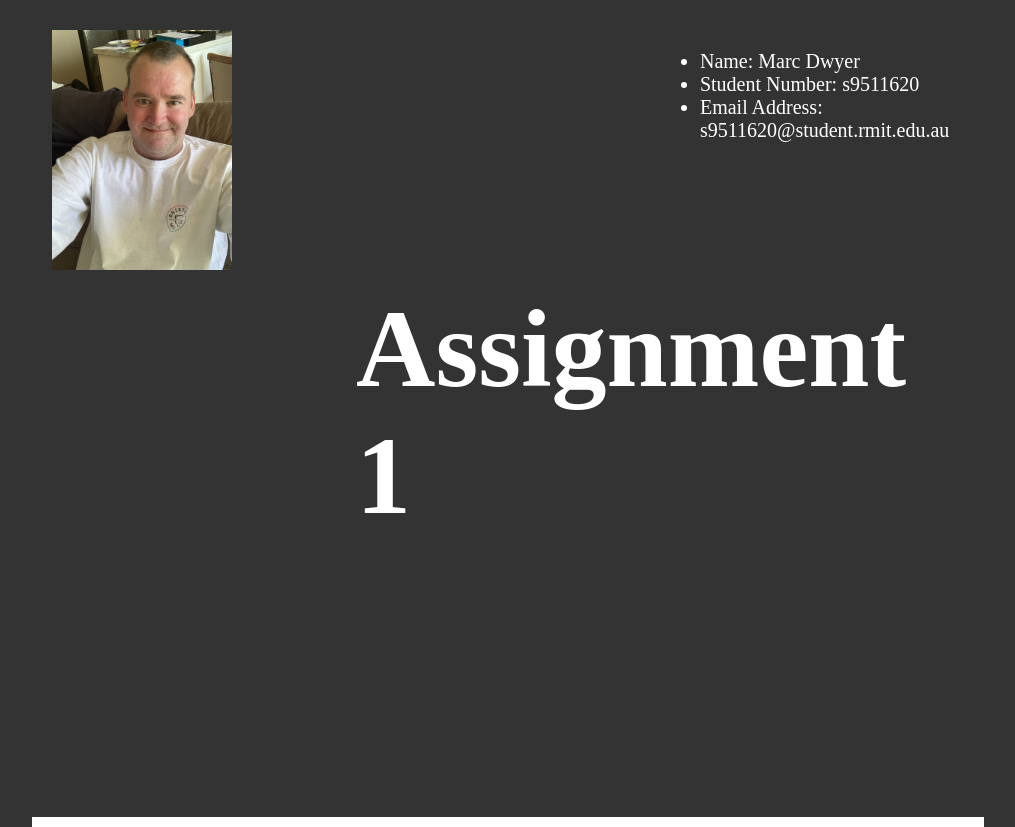
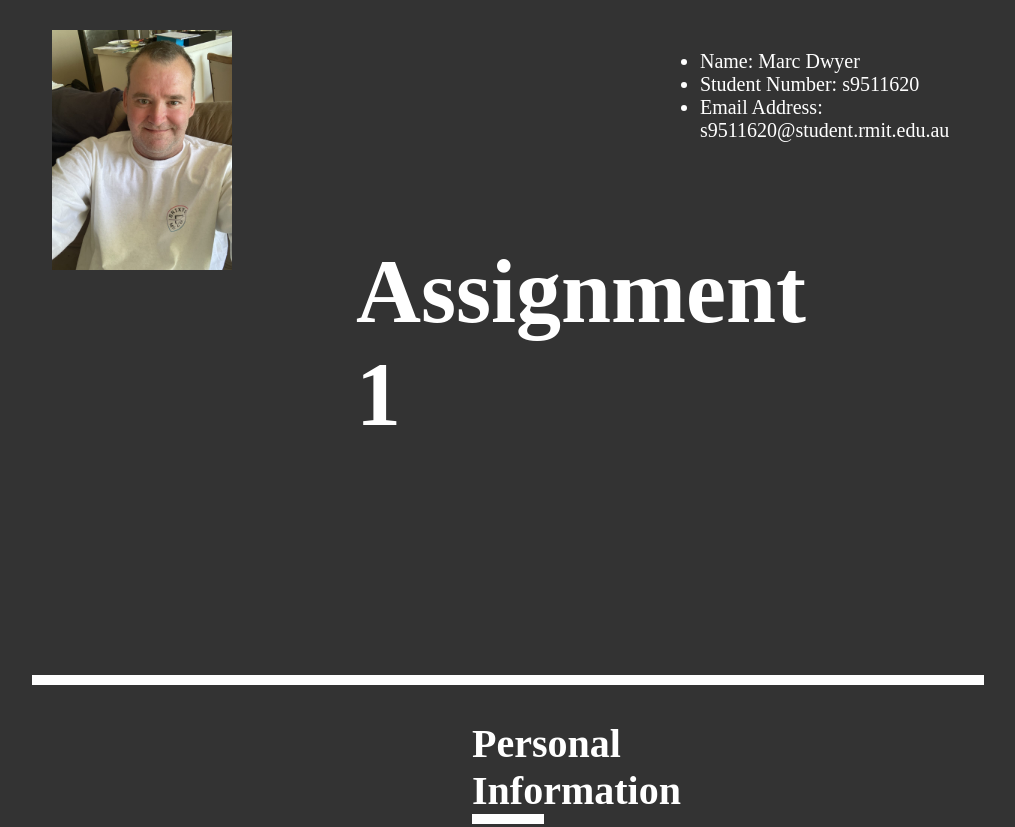
Before and after one commit to MarcDwyer9/COSC2196, a plain HTML site: page index.html in a window 1280 px wide. Shown: the top 827 px of the page, without its empty margins (178-1193 px from the left). Drawn offline with Linux system fonts and the light colour scheme.

Commit message:
Add files via upload

```diff
--- a/style.css
+++ b/style.css
@@ -49,5 +49,6 @@ img {
   test-align: center;
 }
 h6{
-   font-size: 110px;
+   font-size: 90px;
+   test-align: center;
 }
```
